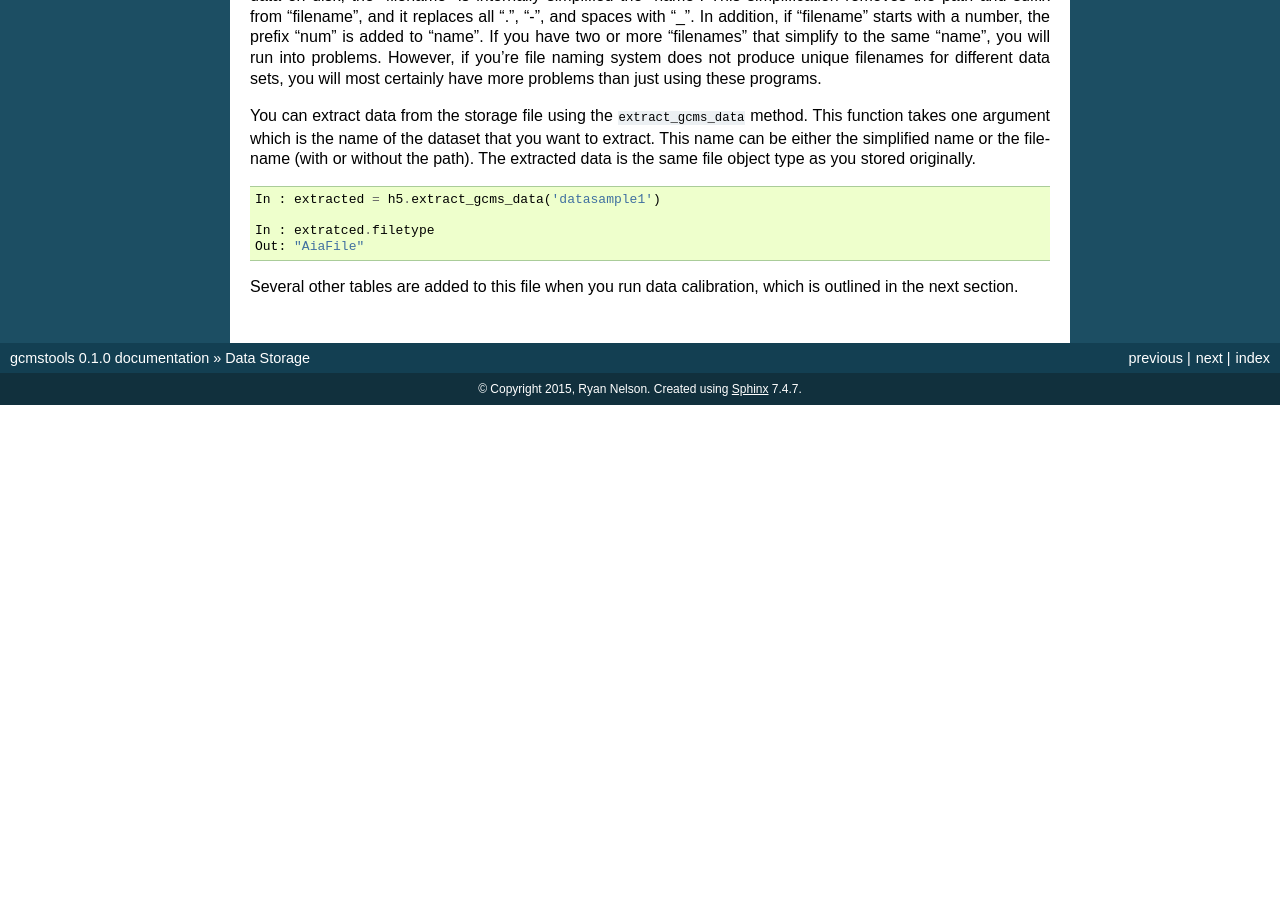
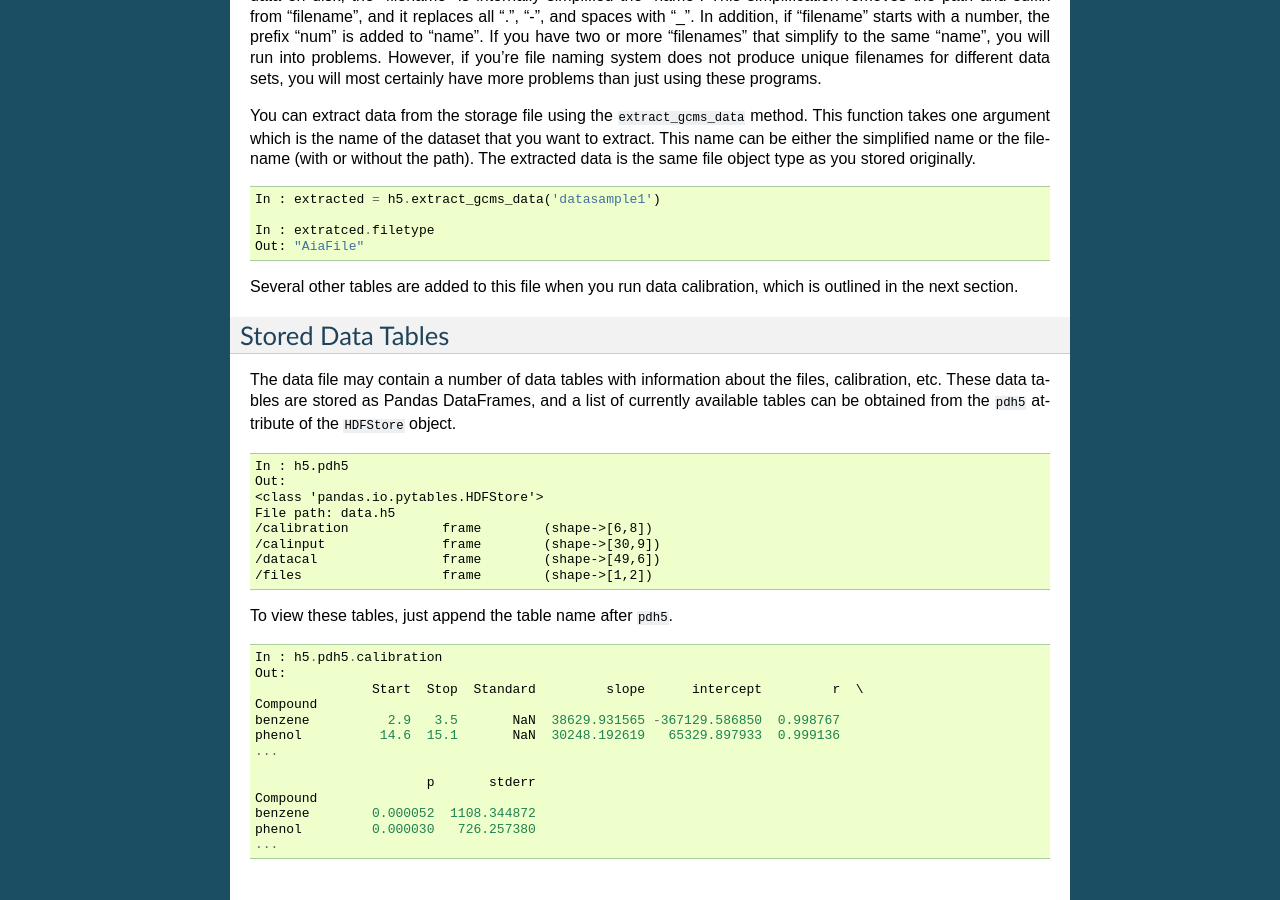
Before and after one commit to rnelsonchem/gcmstools, a Sphinx documentation site: the page built from docs/storage.rst, in a window 1280 px wide and 900 px high, scrolled down 888 px. Built offline with Sphinx 7.4.7, drawn with Linux system fonts in a browser that asks for light colours; before the commit the page ends 1293 px from its top, so only the background shows below that; some of the changed text lies outside the part shown.

Commit message:
Added tables info
Added some information about accessing the Pandas DataFrames stored in the HDF
file.

```diff
--- a/docs/storage.rst
+++ b/docs/storage.rst
@@ -81,7 +81,44 @@ object type as you stored originally.
 Several other tables are added to this file when you run data calibration,
 which is outlined in the next section.
 
-
 .. _HDF file: http://www.hdfgroup.org/HDF5/
 .. _PyTables: http://www.pytables.org/moin
 .. _Pandas: http://pandas.pydata.org/
+
+
+Stored Data Tables
+------------------
+
+The data file may contain a number of data tables with information about the
+files, calibration, etc. These data tables are stored as Pandas DataFrames,
+and a list of currently available tables can be obtained from the ``pdh5``
+attribute of the ``HDFStore`` object.
+
+.. code::
+
+    In : h5.pdh5
+    Out:
+    <class 'pandas.io.pytables.HDFStore'>
+    File path: data.h5
+    /calibration            frame        (shape->[6,8])
+    /calinput               frame        (shape->[30,9])
+    /datacal                frame        (shape->[49,6])
+    /files                  frame        (shape->[1,2])
+
+To view these tables, just append the table name after ``pdh5``.
+
+.. code::
+
+    In : h5.pdh5.calibration
+    Out:
+                   Start  Stop  Standard         slope      intercept         r  \
+    Compound
+    benzene          2.9   3.5       NaN  38629.931565 -367129.586850  0.998767
+    phenol          14.6  15.1       NaN  30248.192619   65329.897933  0.999136
+    ...
+
+                          p       stderr
+    Compound
+    benzene        0.000052  1108.344872
+    phenol         0.000030   726.257380
+    ...
```
